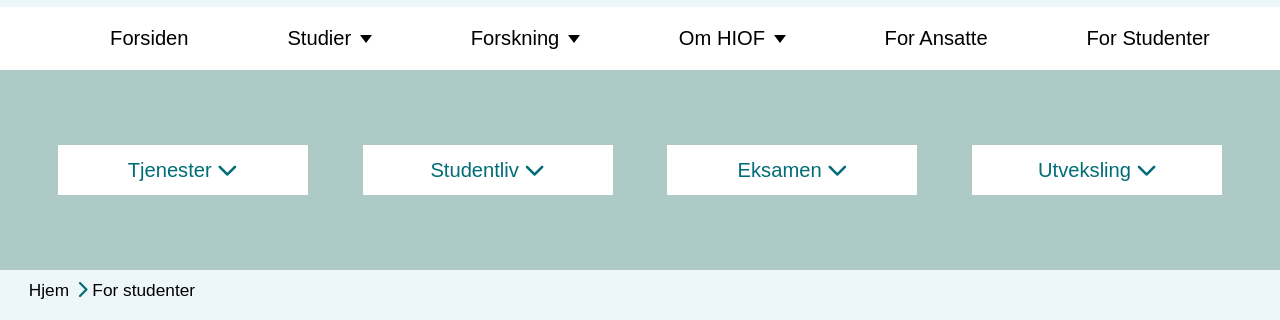
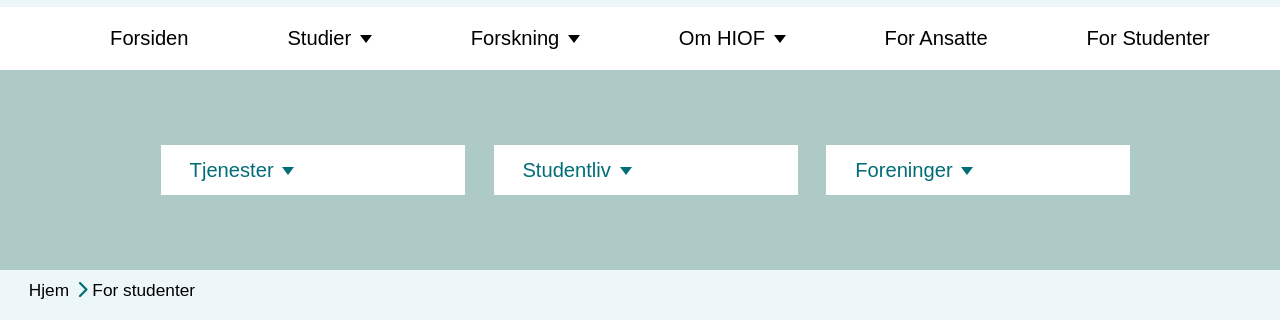
Before and after one commit to annetteaune/uid-prototype, a React (Create React App) app: page /for-studenter in a window 1280 px wide. Shown: the part 269-589 px from the top of the page. Built offline with nearby package versions, Linux system fonts and the light colour scheme.

Commit message:
sub-menu for studenter

```diff
--- a/src/components/ForStudents.js
+++ b/src/components/ForStudents.js
@@ -1,23 +1,21 @@
+import { useState } from "react";
 import Login from "./Login";
+import SubMenuStudents from "./SubMenuStudents";
+import { subMenuItems } from "../subMenuItems";
+import { Link } from "react-router-dom";
+import MenuItems from "./MenuItems";
 
 export default function ForStudents() {
-
 	return (
 		<>
 			<section className="students-menu">
-				<button>
-					Tjenester <i className="fa-solid fa-chevron-down"></i>
-				</button>
-				<button>
-					Studentliv <i className="fa-solid fa-chevron-down"></i>
-				</button>
-				<button>
-					Eksamen <i className="fa-solid fa-chevron-down"></i>
-				</button>
-				<button>
-					Utveksling <i className="fa-solid fa-chevron-down"></i>
-				</button>
+				<ul className="students-list">
+					{subMenuItems.map((menu, index) => {
+						return <MenuItems items={menu} key={index} />;
+					})}
+				</ul>
 			</section>
+
 			<span className="breadcrumb">
 				Hjem <i className="fa-solid fa-chevron-right"> </i> For studenter
 			</span>
--- /dev/null
+++ b/src/components/SubMenuStudents.js
@@ -0,0 +1,3 @@
+export default function SubMenuStudents(){
+    return;
+}
--- a/src/css/main.css
+++ b/src/css/main.css
@@ -289,21 +289,26 @@
 .students-menu {
   display: flex;
   background-color: #aecac7;
-  justify-content: space-between;
+  justify-content: center;
   height: 200px;
   align-items: center;
   padding: 0 2rem;
 }
-.students-menu button {
+.students-menu .students-list {
+  display: flex;
+  list-style: none;
+}
+.students-menu .students-list button {
   height: 50px;
-  width: 250px;
+  width: 304px;
   font-size: 0.7rem;
   border: none;
   background-color: white;
   color: #006d77;
   text-decoration: none;
+  margin: 0 1rem 0 0;
 }
-.students-menu button:hover {
+.students-menu .students-list button:hover {
   text-decoration: underline;
 }
 
--- a/src/css/sass/_students.scss
+++ b/src/css/sass/_students.scss
@@ -1,20 +1,25 @@
 .students-menu {
 	display: flex;
 	background-color: $footercolor;
-	justify-content: space-between;
+	justify-content: center;
 	height: 200px;
 	align-items: center;
 	padding: 0 2rem;
+	.students-list {
+		display: flex;
+		list-style: none;
 		button {
 			height: 50px;
-		width: 250px;
+			width: 304px;
 			font-size: 0.7rem;
 			border: none;
 			background-color: white;
 			color: $buttons;
 			text-decoration: none;
+			margin: 0 1rem 0 0;
 			&:hover {
 				text-decoration: underline;
+			}
 		}
 	}
 }
@@ -45,11 +50,9 @@
 			color: $headercolor;
 			margin: 0 auto;
 			border: 1px solid $buttons;
-			&:hover{
+			&:hover {
 				text-decoration: underline;
 			}
-
-
 		}
 		h4 {
 			padding-top: 1.2rem;
@@ -76,7 +79,7 @@
 	}
 }
 
-.fa-chevron-right{
+.fa-chevron-right {
 	font-size: 0.6rem;
 	margin-left: 0.1rem;
 	color: $buttons;
--- /dev/null
+++ b/src/subMenuItems.js
@@ -0,0 +1,68 @@
+export const subMenuItems = [
+	{
+		title: "Tjenester",
+		url: "",
+		submenu: [
+			{
+				title: "Grupperom",
+				url: "dummypage",
+			},
+			{
+				title: "Studieveiledning",
+				url: "dummypage",
+			},
+			{
+				title: "Helse/rådgiver",
+				url: "dummypage",
+			},
+			{
+				title: "Bibliotek",
+				url: "dummypage",
+			},
+			{
+				title: "IT-support",
+				url: "dummypage",
+			},
+		],
+	},
+	{
+		title: "Studentliv",
+		url: "",
+		submenu: [
+			{
+				title: "Kart",
+				url: "dummypage",
+			},
+			{
+				title: "Campus",
+				url: "dummypage",
+			},
+			{
+				title: "Studentdemokrati",
+				url: "dummypage",
+			},
+			{
+				title: "Arrangementer (SIØ)",
+				url: "dummypage",
+			},
+		],
+	},
+	{
+		title: "Foreninger",
+		url: "",
+		submenu: [
+			{
+				title: "Alle foreninger",
+				url: "dummypage",
+			},
+			{
+				title: "Dine foreninger",
+				url: "dummypage",
+			},
+			{
+				title: "Start din egen forening",
+				url: "dummypage",
+			},
+		],
+	},
+];
```
Also changed, not shown: 1 other file (tests, documents, lock files or other folders). Lines whose indentation alone changed are shown as unchanged.
